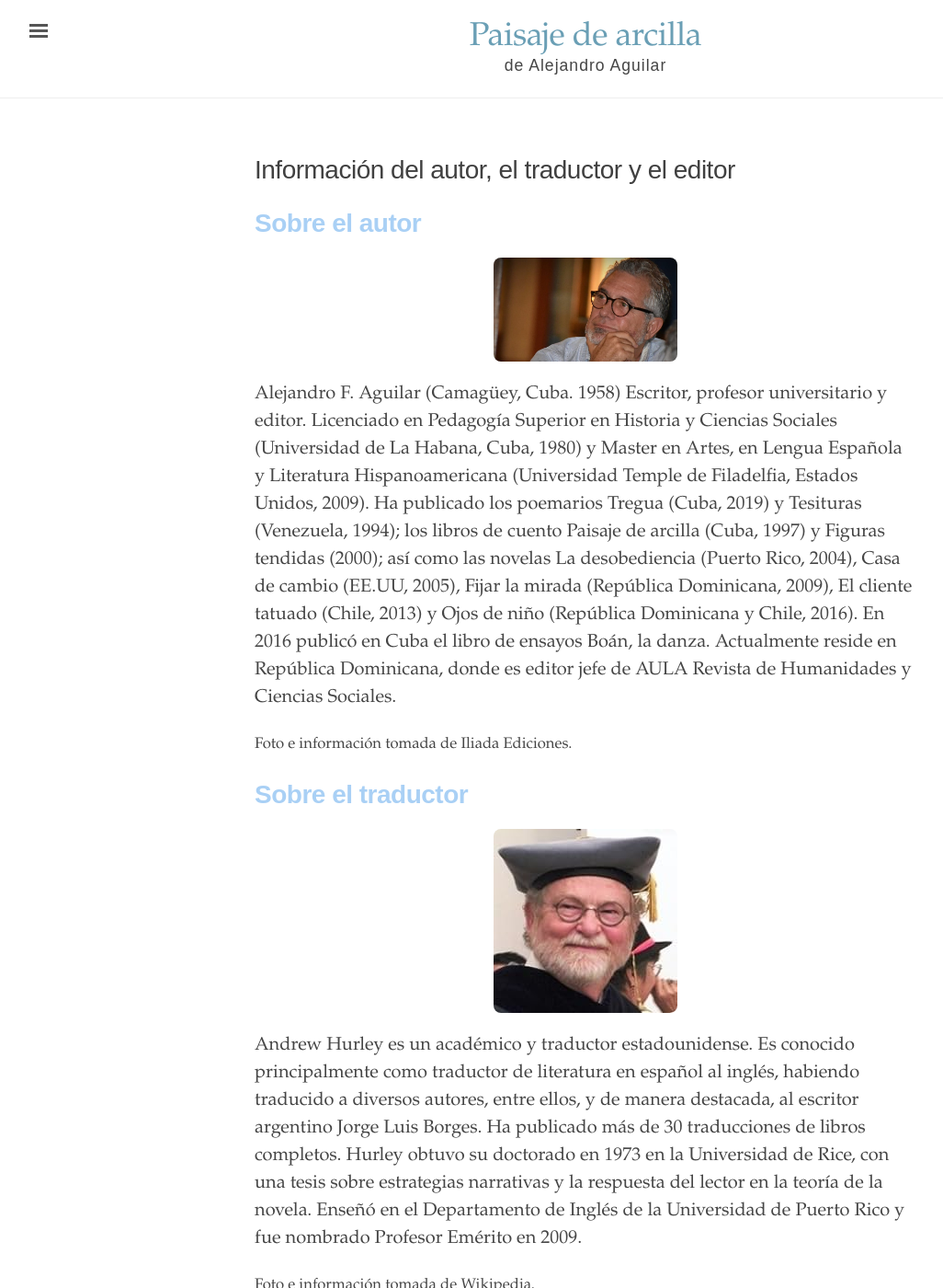
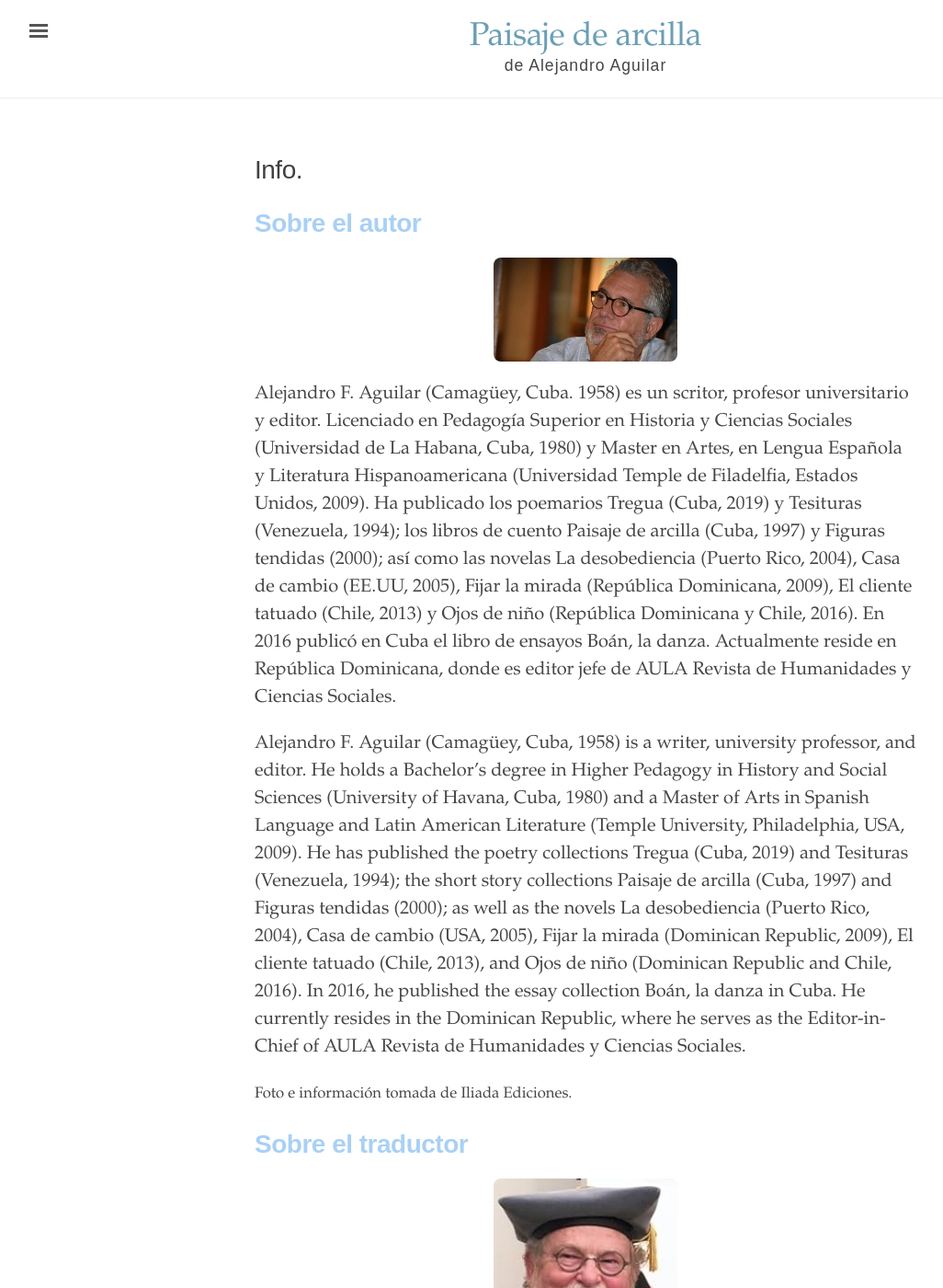
Before and after one commit to edicionesdereparto/paisajedearcilla, a Jekyll site: the page built from info.md, in a window 1280 px wide and 1400 px high. Shown: the whole window at 92% size, without its empty margins (3-1029 px from the left). Built offline with Jekyll 4.4.1, drawn with Linux system fonts in a browser that asks for light colours; some of the changed text lies outside the part shown.

Commit message:
Update info.md

```diff
--- a/info.md
+++ b/info.md
@@ -1,11 +1,14 @@
 ---
 layout: page
-title: Información del autor, el traductor y el editor
+title: Info.
 ---
 <h1 style="font-weight: bold; color: #A9D0F5;">Sobre el autor</h1>
 <img src="{{ site.baseurl }}/assets/alejandro.jpg" alt="Luis Prieto" style="text-align: center; max-width: 200px; border-radius: 8px; margin: 20px auto; display: block;">
 <p>
-Alejandro F. Aguilar (Camagüey, Cuba. 1958) Escritor, profesor universitario y editor. Licenciado en Pedagogía Superior en Historia y Ciencias Sociales (Universidad de La Habana, Cuba, 1980) y Master en Artes, en Lengua Española y Literatura Hispanoamericana (Universidad Temple de Filadelfia, Estados Unidos, 2009). Ha publicado los poemarios Tregua (Cuba, 2019) y Tesituras (Venezuela, 1994); los libros de cuento Paisaje de arcilla (Cuba, 1997) y Figuras tendidas (2000); así como las novelas La desobediencia (Puerto Rico, 2004), Casa de cambio (EE.UU, 2005), Fijar la mirada (República Dominicana, 2009), El cliente tatuado (Chile, 2013) y Ojos de niño (República Dominicana y Chile, 2016). En 2016 publicó en Cuba el libro de ensayos Boán, la danza. Actualmente reside en República Dominicana, donde es editor jefe de AULA Revista de Humanidades y Ciencias Sociales.
+Alejandro F. Aguilar (Camagüey, Cuba. 1958) es un scritor, profesor universitario y editor. Licenciado en Pedagogía Superior en Historia y Ciencias Sociales (Universidad de La Habana, Cuba, 1980) y Master en Artes, en Lengua Española y Literatura Hispanoamericana (Universidad Temple de Filadelfia, Estados Unidos, 2009). Ha publicado los poemarios Tregua (Cuba, 2019) y Tesituras (Venezuela, 1994); los libros de cuento Paisaje de arcilla (Cuba, 1997) y Figuras tendidas (2000); así como las novelas La desobediencia (Puerto Rico, 2004), Casa de cambio (EE.UU, 2005), Fijar la mirada (República Dominicana, 2009), El cliente tatuado (Chile, 2013) y Ojos de niño (República Dominicana y Chile, 2016). En 2016 publicó en Cuba el libro de ensayos Boán, la danza. Actualmente reside en República Dominicana, donde es editor jefe de AULA Revista de Humanidades y Ciencias Sociales.
+</p>
+<p>
+Alejandro F. Aguilar (Camagüey, Cuba, 1958) is a writer, university professor, and editor. He holds a Bachelor’s degree in Higher Pedagogy in History and Social Sciences (University of Havana, Cuba, 1980) and a Master of Arts in Spanish Language and Latin American Literature (Temple University, Philadelphia, USA, 2009). He has published the poetry collections Tregua (Cuba, 2019) and Tesituras (Venezuela, 1994); the short story collections Paisaje de arcilla (Cuba, 1997) and Figuras tendidas (2000); as well as the novels La desobediencia (Puerto Rico, 2004), Casa de cambio (USA, 2005), Fijar la mirada (Dominican Republic, 2009), El cliente tatuado (Chile, 2013), and Ojos de niño (Dominican Republic and Chile, 2016). In 2016, he published the essay collection Boán, la danza in Cuba. He currently resides in the Dominican Republic, where he serves as the Editor-in-Chief of AULA Revista de Humanidades y Ciencias Sociales.
 </p>
 <p>
 <small>Foto e información tomada de Iliada Ediciones.</small>
@@ -13,7 +16,10 @@
 <h1 style="font-weight: bold; color: #A9D0F5;">Sobre el traductor</h1>
 <img src="{{ site.baseurl }}/assets/andrew.jpg" alt="Luis Prieto" style="text-align: center; max-width: 200px; border-radius: 8px; margin: 20px auto; display: block;">
 <p>
-Andrew Hurley es un académico y traductor estadounidense. Es conocido principalmente como traductor de literatura en español al inglés, habiendo traducido a diversos autores, entre ellos, y de manera destacada, al escritor argentino Jorge Luis Borges. Ha publicado más de 30 traducciones de libros completos. Hurley obtuvo su doctorado en 1973 en la Universidad de Rice, con una tesis sobre estrategias narrativas y la respuesta del lector en la teoría de la novela. Enseñó en el Departamento de Inglés de la Universidad de Puerto Rico y fue nombrado Profesor Emérito en 2009.
+Andrew Hurley (Estados Unidos. 1944) es un académico y traductor estadounidense. Es conocido principalmente como traductor de literatura en español al inglés, habiendo traducido a diversos autores, entre ellos, y de manera destacada, al escritor argentino Jorge Luis Borges. Ha publicado más de 30 traducciones de libros completos. Hurley obtuvo su doctorado en 1973 en la Universidad de Rice, con una tesis sobre estrategias narrativas y la respuesta del lector en la teoría de la novela. Enseñó en el Departamento de Inglés de la Universidad de Puerto Rico y fue nombrado Profesor Emérito en 2009.
+</p>
+<p>
+Andrew Hurley is an American academic and translator. He is primarily known as an English-language translator of Spanish literature, having translated a variety of authors, most notably the Argentine writer Jorge Luis Borges. He has published over 30 book-length translations. Hurley obtained his doctorate in 1973 from Rice University, with a thesis on narrative strategies and reader response in the theory of the novel. He taught in the English Department of the Universidad de Puerto Rico and was named Professor Emeritus in 2009.
 </p>
 <p>
    <small>Foto e información tomada de Wikipedia.</small>
@@ -21,8 +27,10 @@
 <h1 style="font-weight: bold; color: #A9D0F5;">Sobre el editor</h1>
 <img src="{{ site.baseurl }}/assets/profile.png" alt="Luis Prieto" style="text-align: center; max-width: 200px; border-radius: 8px; margin: 20px auto; display: block;">
 <p>
-Luis Prieto es estudiante de doctorado en la facultad de Español y Portugués en la Universidad Yale. Su dirección de correo electrónico es soldeaguacero@gmail.com
+Luis Prieto (La Habana, Cuba. 1998) es estudiante de doctorado en la facultad de Español y Portugués en la Universidad Yale. Su dirección de correo electrónico es soldeaguacero@gmail.com.
 </p>
+<p>
+Luis Prieto is a PhD student in the Department of Spanish and Portuguese at Yale University. His e-mail address is soldeaguacero@gmail.com.
 <p>
 <small>Fotógrafo: Danni Rigual, 2021</small>
 </p>
```
